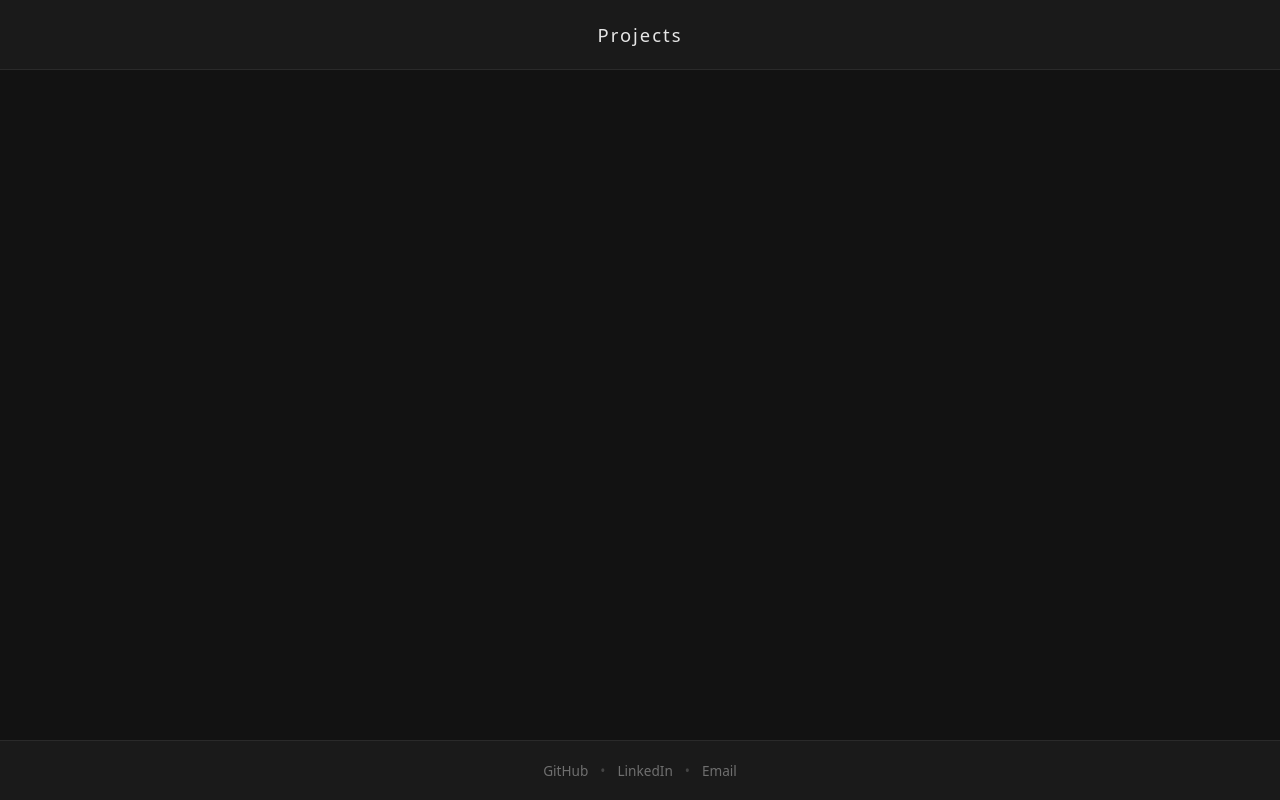
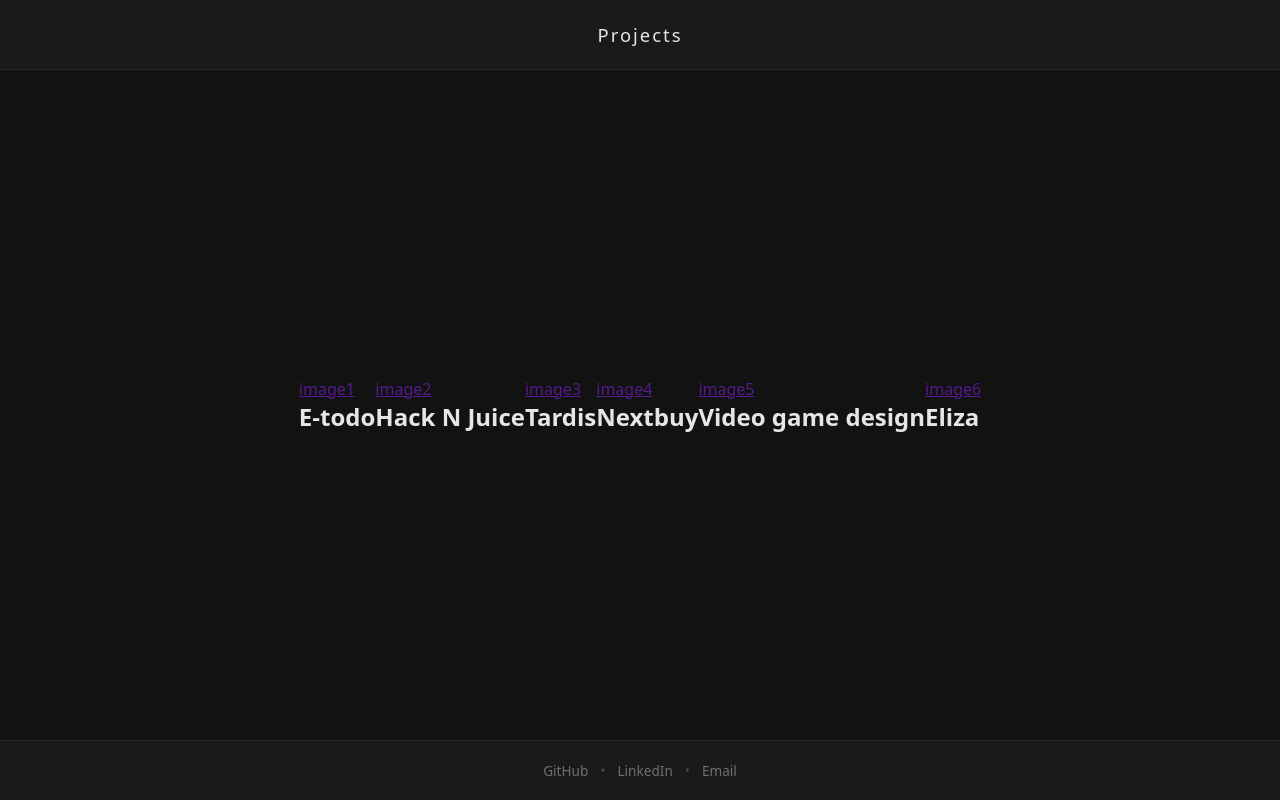
Before and after one commit to Grizzlycraft/portfolio, a plain HTML site: page projects.html in a window 1280 px wide. Drawn offline with Linux system fonts and the light colour scheme.

Commit message:
browsed ideas and added project names

```diff
--- a/projects.html
+++ b/projects.html
@@ -11,7 +11,30 @@
         <h1>Projects</h1>
     </header>
     <main>
-        <nav></nav>
+        <div>
+            <a href="">image1</a>
+            <h2>E-todo</h2>
+        </div>
+        <div>
+            <a href="">image2</a>
+            <h2>Hack N Juice</h2>
+        </div>
+        <div>
+            <a href="">image3</a>
+            <h2>Tardis</h2>
+        </div>
+        <div>
+            <a href="">image4</a>
+            <h2>Nextbuy</h2>
+        </div>
+        <div>
+            <a href="">image5</a>
+            <h2>Video game design</h2>
+        </div>
+        <div>
+            <a href="">image6</a>
+            <h2>Eliza</h2>
+        </div>
     </main>
     <footer>
         <a href="https://github.com/Grizzlycraft" target="_blank">GitHub</a>
```
Also changed, not shown: 1 other file.
